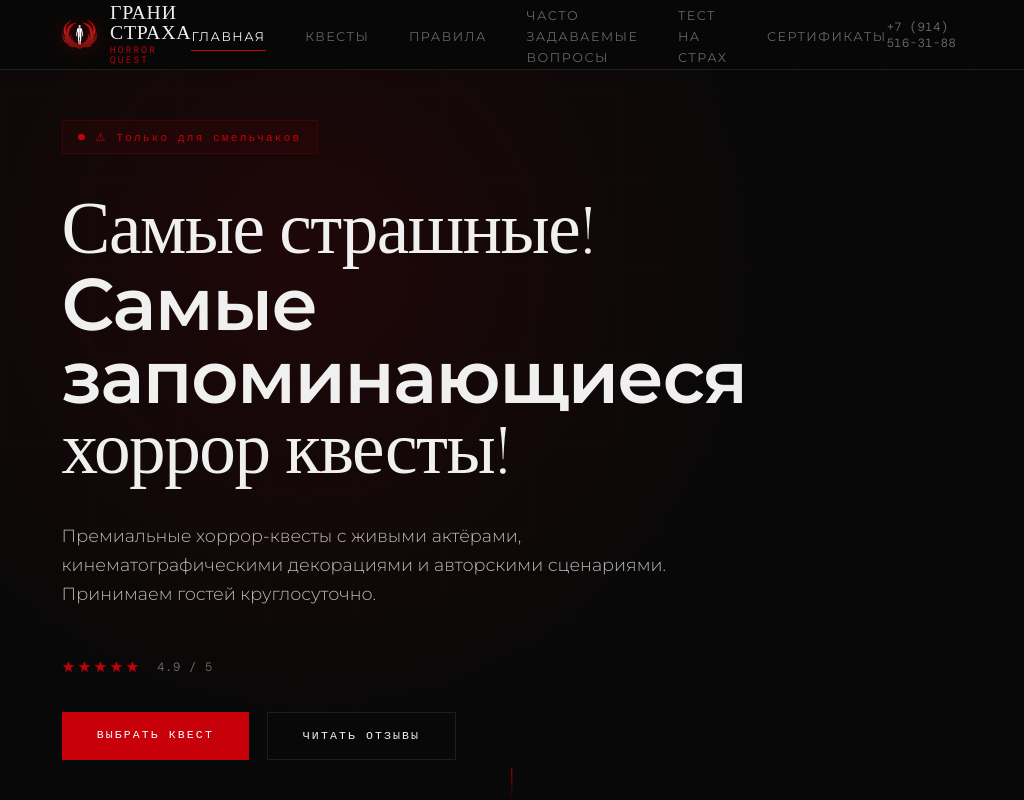
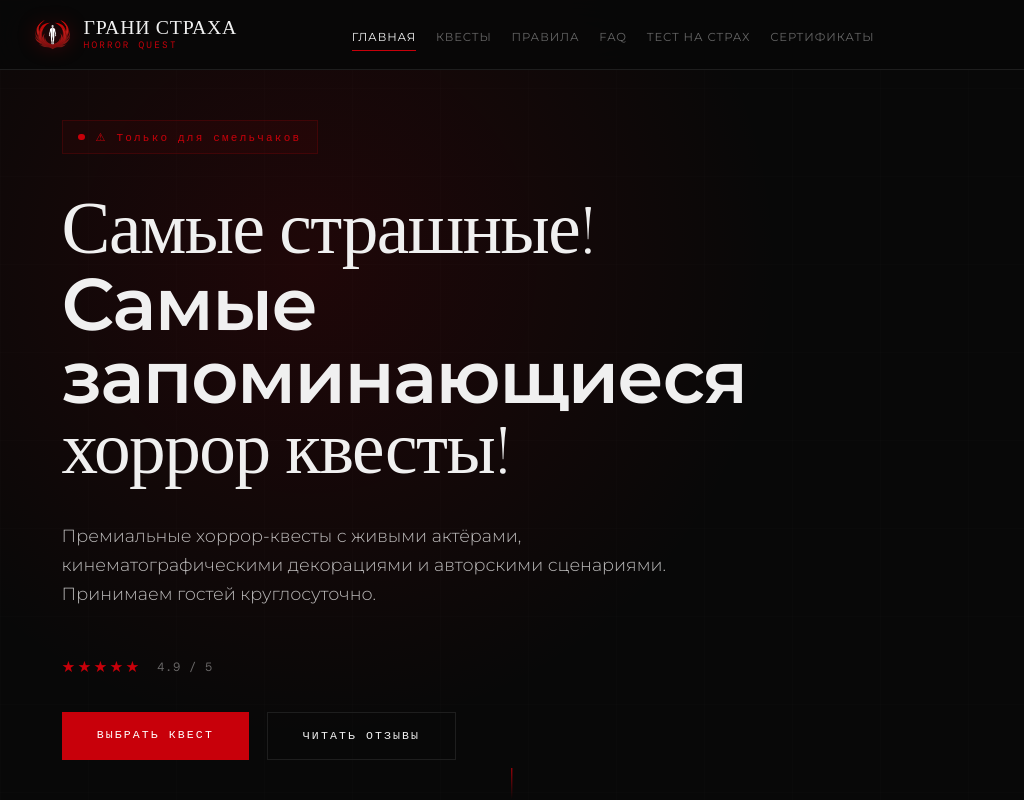
Before and after one commit to Beluga-a/grani, a Next.js app: page / in a window 1024 px wide. Shown: the top 800 px of the page. Built offline with nearby package versions, Linux system fonts and the light colour scheme; no server answers; the database is empty; a web font is replaced by a local one.

Commit message:
Fix nav layout at 900-1200px: shorten FAQ label, hide phone, reduce gap

```diff
--- a/app/globals.css
+++ b/app/globals.css
@@ -66,7 +66,9 @@ a { color: inherit; text-decoration: none; }
   font-family: var(--mono); font-size: 8.5px; letter-spacing: .24em;
   color: var(--red); text-transform: uppercase;
 }
-.nav-center { display: flex; gap: 36px; list-style: none; align-items: center; }
+.nav-center { display: flex; gap: 28px; list-style: none; align-items: center; }
+.nav-label-full { display: none; }
+.nav-label-short { display: inline; }
 .nav-center a {
   color: var(--text-soft); cursor: pointer;
   font-size: 11.5px; letter-spacing: .12em; font-weight: 400;
@@ -93,6 +95,14 @@ a { color: inherit; text-decoration: none; }
 }
 .nav-user-out:hover { border-color: var(--red); color: var(--red); }
 @media (max-width: 900px) { .nav-user-name { display: none; } }
+
+/* Промежуточный брейкпоинт: телефон прячем, gap уменьшаем */
+@media (max-width: 1200px) and (min-width: 901px) {
+  .nav { padding: 0 32px; }
+  .nav-center { gap: 18px; }
+  .nav-phone { display: none; }
+  .nav-center a { font-size: 10.5px; letter-spacing: .08em; }
+}
 .burger {
   display: none; flex-direction: column; gap: 5px;
   cursor: pointer; padding: 8px; border: none; background: transparent;
--- a/components/Nav.tsx
+++ b/components/Nav.tsx
@@ -9,7 +9,7 @@ const LINKS = [
   { href: "/", label: "Главная" },
   { href: "/quests", label: "Квесты" },
   { href: "/rules", label: "Правила" },
-  { href: "/faq", label: "Часто задаваемые вопросы" },
+  { href: "/faq", label: "FAQ", fullLabel: "Часто задаваемые вопросы" },
   { href: "/feartest", label: "Тест на страх" },
   { href: "/certificates", label: "Сертификаты" },
 ];
@@ -49,8 +49,12 @@ export default function Nav() {
             <Link
               href={link.href}
               className={pathname === link.href ? "active" : ""}
+              title={link.fullLabel}
             >
-              {link.label}
+              <span className="nav-label-short">{link.label}</span>
+              {link.fullLabel && (
+                <span className="nav-label-full">{link.fullLabel}</span>
+              )}
             </Link>
           </li>
         ))}
```
